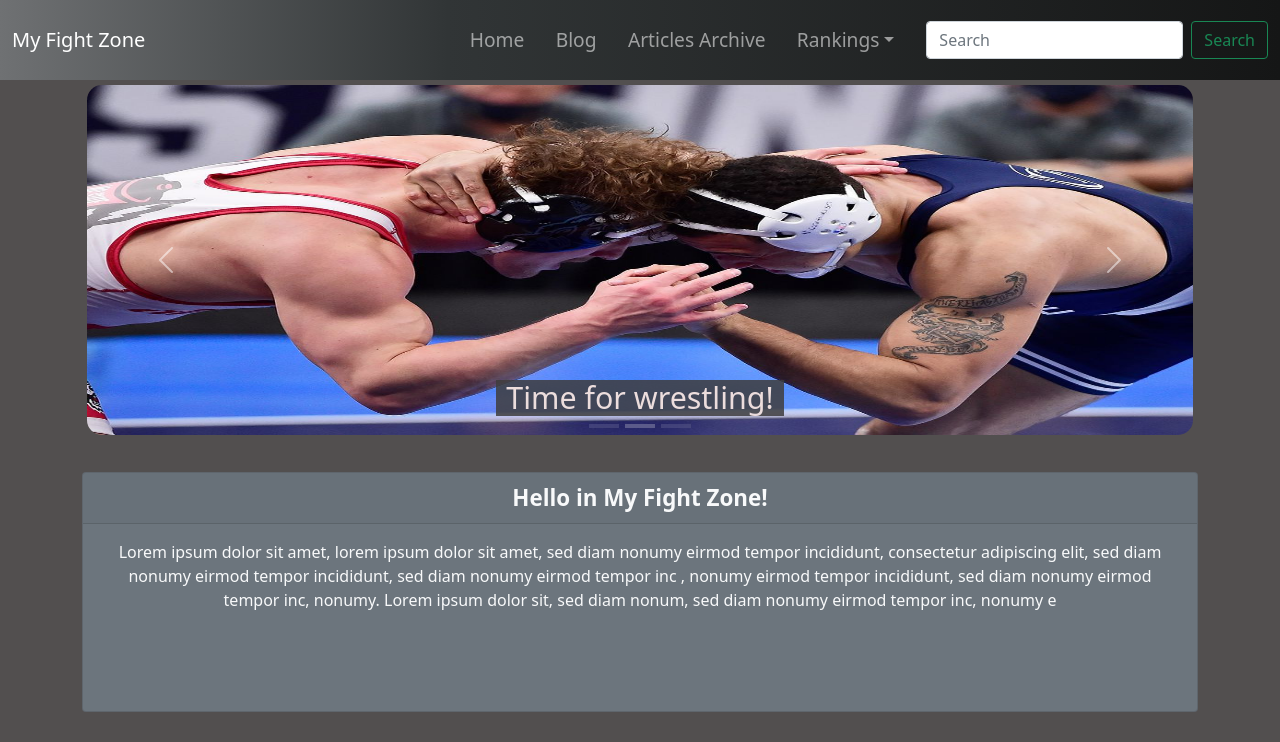
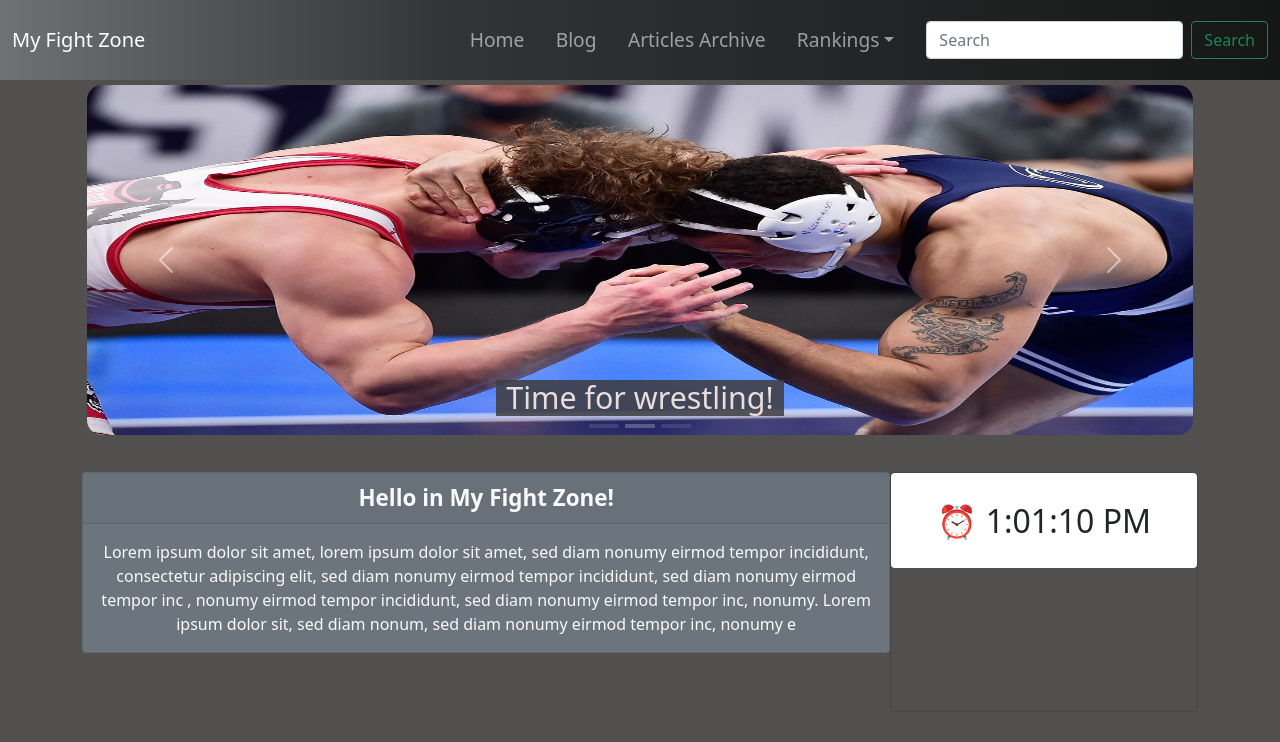
Before and after one commit to Arssin/My-Fight-Zone, a React (Create React App) app: page /home in a window 1280 px wide. Shown: the top 742 px of the page. Built offline with nearby package versions, Linux system fonts and the light colour scheme.

Commit message:
clock, modify code

```diff
--- a/src/components/Home/Clock/Clock.scss
+++ b/src/components/Home/Clock/Clock.scss
@@ -0,0 +1,17 @@
+.clock {
+    width: 100%;
+    border: 1px solid rgba(0, 0, 0, 0.125);
+    border-radius: 0.25rem;
+
+    .innerDiv {
+        background-color: white;
+        border-radius: 0.25rem;
+        width: 100%;
+        padding: 15px;
+        height: 40%;
+        display: flex;
+        justify-content: center;
+        align-items: center;
+        font-size: 2em;
+    }
+}
--- a/src/components/Home/Clock/Clock.tsx
+++ b/src/components/Home/Clock/Clock.tsx
@@ -1,4 +1,5 @@
 import { useEffect, useState } from 'react'
+import './Clock.scss'
 
 export function Clock() {
     const [clock, setClock] = useState<string>()
@@ -10,5 +11,9 @@ export function Clock() {
         }, 1000)
     }, [])
 
-    return <div>{clock}</div>
+    return (
+        <div className="clock">
+            <div className="innerDiv">⏰ {clock}</div>
+        </div>
+    )
 }
--- a/src/components/Home/MainText/MainText.scss
+++ b/src/components/Home/MainText/MainText.scss
@@ -1,9 +1,18 @@
 .mainCard {
     margin: 2rem 0;
     min-height: 30vh;
+
+    @media (min-width: 768px) {
+        display: flex;
+        height: 100%;
+    }
 
     .card-header {
         font-weight: 700;
         font-size: 1.4em;
     }
 }
+
+.card {
+    height: 100%;
+}
--- a/src/components/Home/MainText/MainText.tsx
+++ b/src/components/Home/MainText/MainText.tsx
@@ -1,21 +1,25 @@
 import Card from 'react-bootstrap/Card'
+import { Clock } from '../Clock/Clock'
 import './MainText.scss'
 
 export function MainText() {
     return (
-        <Card bg="secondary" text="light" className="mainCard">
+        <div className="mainCard">
+            <Card bg="secondary" text="light">
                 <Card.Header>Hello in My Fight Zone!</Card.Header>
                 <Card.Body>
                     <Card.Text>
-                    Lorem ipsum dolor sit amet, lorem ipsum dolor sit amet, sed
-                    diam nonumy eirmod tempor incididunt, consectetur adipiscing
-                    elit, sed diam nonumy eirmod tempor incididunt, sed diam
-                    nonumy eirmod tempor inc , nonumy eirmod tempor incididunt,
-                    sed diam nonumy eirmod tempor inc, nonumy. Lorem ipsum dolor
-                    sit, sed diam nonum, sed diam nonumy eirmod tempor inc,
-                    nonumy e
+                        Lorem ipsum dolor sit amet, lorem ipsum dolor sit amet,
+                        sed diam nonumy eirmod tempor incididunt, consectetur
+                        adipiscing elit, sed diam nonumy eirmod tempor
+                        incididunt, sed diam nonumy eirmod tempor inc , nonumy
+                        eirmod tempor incididunt, sed diam nonumy eirmod tempor
+                        inc, nonumy. Lorem ipsum dolor sit, sed diam nonum, sed
+                        diam nonumy eirmod tempor inc, nonumy e
                     </Card.Text>
                 </Card.Body>
             </Card>
+            <Clock />
+        </div>
     )
 }
```
Lines whose indentation alone changed are shown as unchanged.
